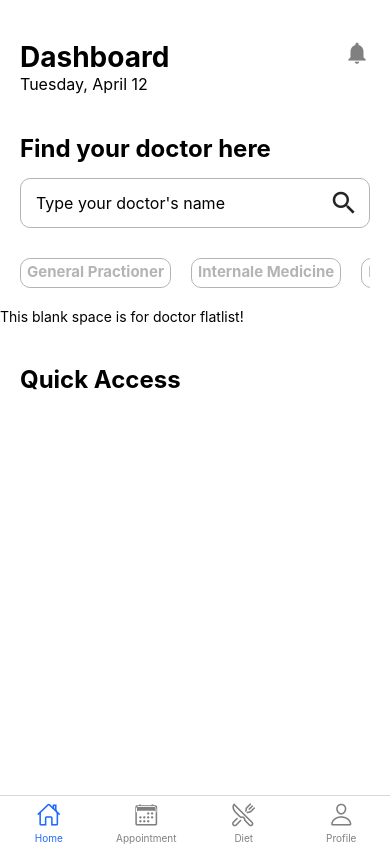
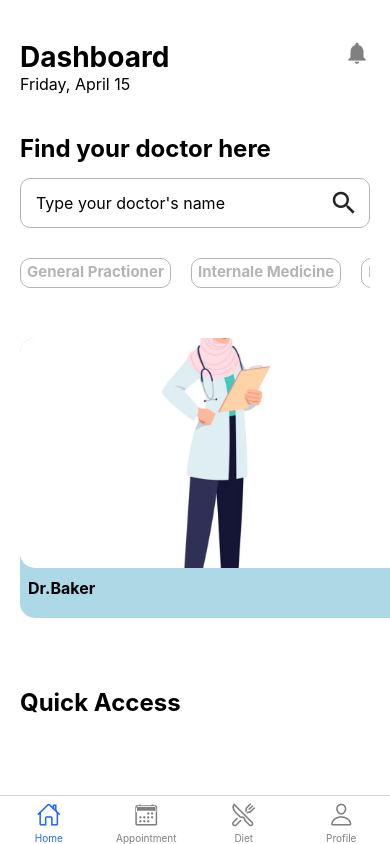
Before and after one commit to AnhCaooo/App-Doctor, a React Native app: screen /Home in a window 390 px wide. Built offline with nearby package versions, Linux system fonts and the light colour scheme.

Commit message:
Implement FlatList to shoe all doctors infomation in the home page

```diff
--- a/components/consts/Doctor.js
+++ b/components/consts/Doctor.js
@@ -4,6 +4,7 @@ const doctors = [
     firstname: "Claire",
     lastname: "Baker",
     professional: "General Practioner",
+    title: "GP",
     image: require("../assets/General_Practioner_Female.png"),
     description: "Doctor of the highest qualification category",
     experiences: "31 years",
@@ -15,6 +16,7 @@ const doctors = [
     firstname: "John",
     lastname: "Johnson",
     professional: "General Practioner",
+    title: "GP",
     image: require("../assets/General_Practioner_Male.png"),
     description: "Doctor of the highest qualification category",
     experiences: "25 years",
@@ -26,6 +28,7 @@ const doctors = [
     firstname: "Mary",
     lastname: "Philips",
     professional: "Dermatologist",
+    title: "Dermatologist",
     image: require("../assets/Dermatologist_Female.png"),
     description: "Doctor of the highest qualification category",
     experiences: "30 years",
@@ -37,6 +40,7 @@ const doctors = [
     firstname: "Dan",
     lastname: "Davidson",
     professional: "Internale Medicine",
+    title: "Internale",
     image: require("../assets/Internale_Medicine_Male.png"),
     description: "Doctor of the highest qualification category",
     experiences: "20 years",
@@ -48,6 +52,7 @@ const doctors = [
     firstname: "Emma",
     lastname: "Baker",
     professional: "Internale Medicine",
+    title: "Internale",
     image: require("../assets/Internale_Medicine_Female.png"),
     description: "Doctor of the highest qualification category",
     experiences: "28 years",
@@ -59,6 +64,7 @@ const doctors = [
     firstname: "Shi",
     lastname: "Zhuang",
     professional: "Herbal Medicine",
+    title: "Herbal",
     image: require("../assets/Herbal_Medicine_Female.png"),
     description: "Doctor of the highest qualification category",
     experiences: "11 years",
@@ -70,6 +76,7 @@ const doctors = [
     firstname: "Long",
     lastname: "Lee",
     professional: "Herbal Medicine",
+    title: "Herbal",
     image: require("../assets/Herbal_Medicine_Male.png"),
     description: "Doctor of the highest qualification category",
     experiences: "16 years",
@@ -81,6 +88,7 @@ const doctors = [
     firstname: "Erick",
     lastname: "Wilfrid",
     professional: "Infectious Disease",
+    title: "Infectious Disease",
     image: require("../assets/Infectious_Disease_Male_2.png"),
     description: "Doctor of the highest qualification category",
     experiences: "22 years",
@@ -92,6 +100,7 @@ const doctors = [
     firstname: "Bale",
     lastname: "Orrell",
     professional: "Infectious Disease",
+    title: "Infectious Disease",
     image: require("../assets/Infectious_Disease_Male.png"),
     description: "Doctor of the highest qualification category",
     experiences: "31 years",
@@ -103,6 +112,7 @@ const doctors = [
     firstname: "Tylar",
     lastname: "Gareth",
     professional: "Surgeon",
+    title: "Surgeon",
     image: require("../assets/Surgeon_Male.png"),
     description: "Doctor of the highest qualification category",
     experiences: "35 years",
@@ -114,6 +124,7 @@ const doctors = [
     firstname: "Taylor",
     lastname: "Baker",
     professional: "Surgeon",
+    title: "Surgeon",
     image: require("../assets/Surgeon_Female.png"),
     description: "Doctor of the highest qualification category",
     experiences: "29 years",
@@ -125,6 +136,7 @@ const doctors = [
     firstname: "Leyla",
     lastname: "Elsi",
     professional: "Veterinarian",
+    title: "Veterinarian",
     image: require("../assets/Veterinarian_Female.png"),
     description: "Doctor of the highest qualification category",
     experiences: "5 years",
@@ -136,6 +148,7 @@ const doctors = [
     firstname: "Kelvin",
     lastname: "Dublin",
     professional: "Veterinarian",
+    title: "Veterinarian",
     image: require("../assets/Veterinarian_Male.png"),
     description: "Doctor of the highest qualification category",
     experiences: "11 years",
--- a/components/screens/HomeScreen.js
+++ b/components/screens/HomeScreen.js
@@ -1,7 +1,16 @@
 import React from "react";
-import { StyleSheet, View, Text, ScrollView, TextInput } from "react-native";
+import {
+  StyleSheet,
+  View,
+  Text,
+  ScrollView,
+  TextInput,
+  FlatList,
+} from "react-native";
 import { Input, Icon } from "react-native-elements";
 import CategoryList from "../subcomponents/CategoryList";
+import Card from "../subcomponents/Card";
+import doctors from "../consts/Doctor";
 
 export default function HomeScreen({ navigation }) {
   return (
@@ -9,7 +18,7 @@ export default function HomeScreen({ navigation }) {
       <View style={styles.header}>
         <View>
           <Text style={{ fontSize: 28, fontWeight: "bold" }}>Dashboard</Text>
-          <Text style={{ fontSize: 16 }}>Tuesday, April 12</Text>
+          <Text style={{ fontSize: 16 }}>Friday, April 15</Text>
         </View>
         <Icon name="notifications" size={26} color={"grey"} />
       </View>
@@ -26,7 +35,15 @@ export default function HomeScreen({ navigation }) {
             <Icon name="search" size={30} style={{ marginRight: 10 }} />
           </View>
           <CategoryList />
-          <Text>This blank space is for doctor flatlist!</Text>
+          <FlatList
+            horizontal
+            showsHorizontalScrollIndicator={false}
+            data={doctors}
+            contentContainerStyle={{ paddingVertical: 30, paddingLeft: 20 }}
+            renderItem={({ item, index }) => (
+              <Card doctor={item} index={index} />
+            )}
+          />
         </ScrollView>
         <View style={styles.header}>
           <Text style={styles.textHeader}>Quick Access</Text>
--- /dev/null
+++ b/components/subcomponents/Card.js
@@ -0,0 +1,56 @@
+import React, { useState, useEffect } from "react";
+import {
+  StyleSheet,
+  View,
+  FlatList,
+  Text,
+  Dimensions,
+  Image,
+} from "react-native";
+
+const { width } = Dimensions.get("screen");
+const cardWidth = width / 2;
+
+function Card({ doctor, index }) {
+  return (
+    <View style={styles.card}>
+      <Image source={doctor.image} style={styles.cardImage} />
+      <View style={styles.cardTitle}>
+        <Text style={{ fontWeight: "bold", fontSize: 16 }}>
+          Dr.{doctor.lastname}
+        </Text>
+        <Text style={{ fontWeight: "bold", fontSize: 14, color: "grey" }}>
+          {doctor.title}
+        </Text>
+      </View>
+    </View>
+  );
+}
+
+export default Card;
+
+const styles = StyleSheet.create({
+  card: {
+    height: 280,
+    width: cardWidth,
+    elevation: 15,
+    marginRight: 20,
+    borderRadius: 15,
+    backgroundColor: "#ADD8E6",
+  },
+  cardImage: {
+    height: 230,
+    width: "100%",
+    borderTopLeftRadius: 15,
+    borderTopRightRadius: 15,
+    borderBottomLeftRadius: 15,
+    borderBottomRightRadius: 15,
+  },
+  cardTitle: {
+    flexDirection: "row",
+    justifyContent: "space-between",
+    marginTop: 10,
+    marginLeft: 8,
+    marginRight: 8,
+  },
+});
--- a/components/subcomponents/CategoryList.js
+++ b/components/subcomponents/CategoryList.js
@@ -16,6 +16,7 @@ function CategoryList() {
     <View style={{ marginRight: 20 }}>
       <FlatList
         horizontal
+        showsHorizontalScrollIndicator={false}
         data={categories}
         keyExtractor={(item, index) => index}
         renderItem={({ item, index }) => (
```
